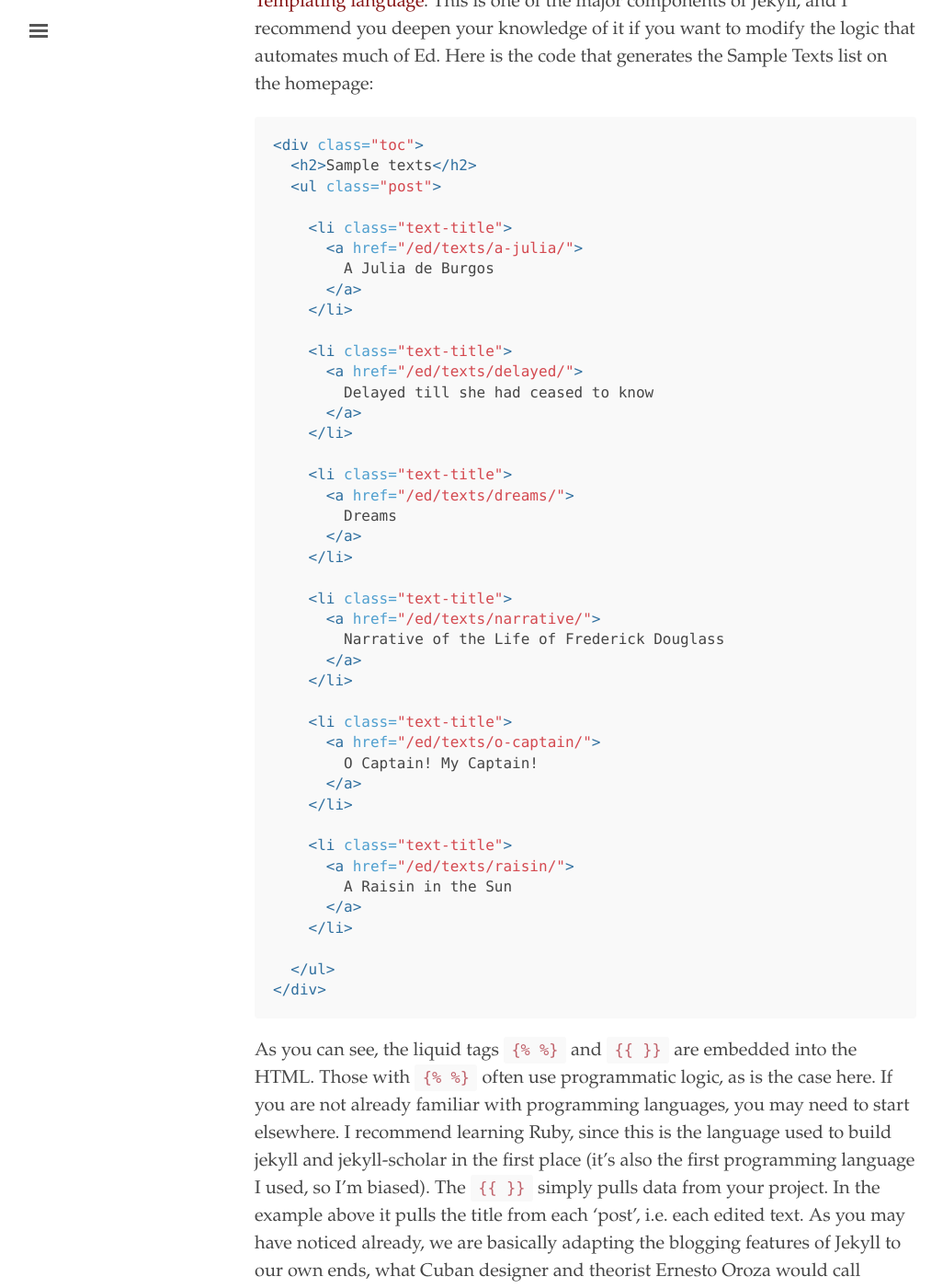
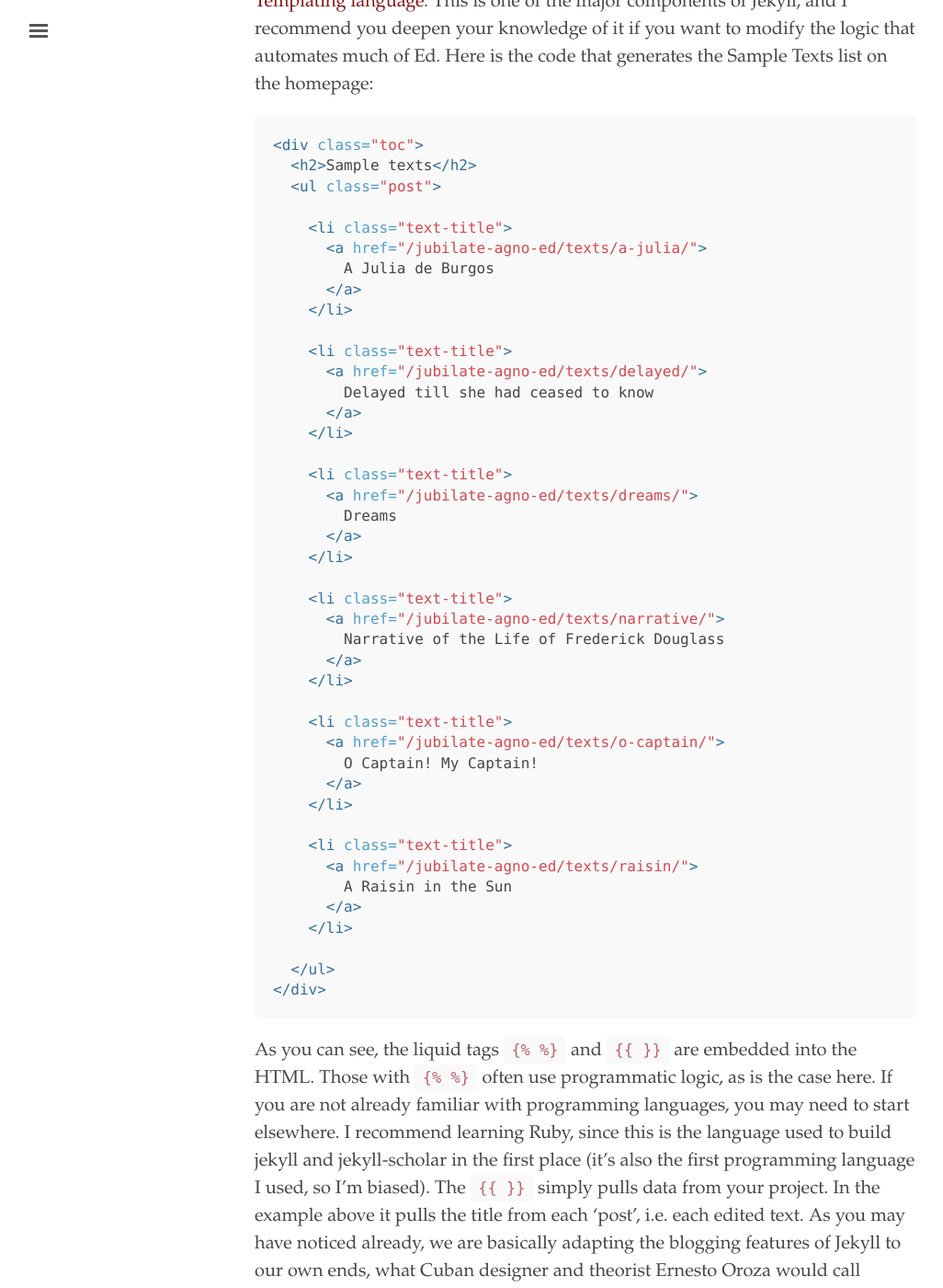
Before and after one commit to jwhittell/jubilate-agno-ed, a Jekyll site: the page built from documentation.md, in a window 1280 px wide and 1400 px high, scrolled down 17712 px. Shown: the whole window at 92% size, without its empty margins (3-1029 px from the left). Built offline with Jekyll 4.4.1, drawn with Linux system fonts in a browser that asks for light colours.

Commit message:
Update _config.yml

```diff
--- a/_config.yml
+++ b/_config.yml
@@ -4,8 +4,8 @@
 title:               Ed.
 tagline:             'a jekyll theme for minimal editions'
 description:         'Ed is a Jekyll theme designed for textual editors based on minimal computing principles, and focused on legibility and flexibility.'
-url:                 'http://minicomp.github.io'
-baseurl:             '/ed'
+url:                 ''
+baseurl:             '/jubilate-agno-ed'
 
 # About/contact
 author:
```
